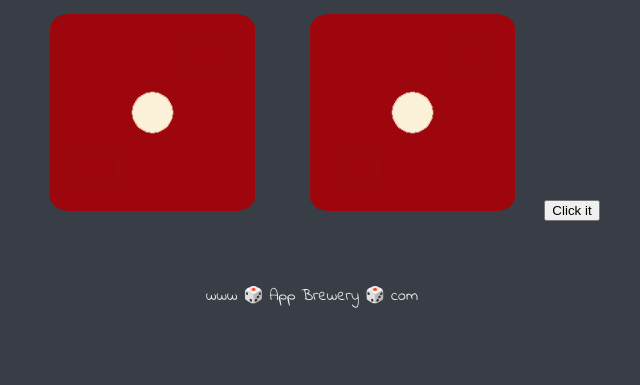
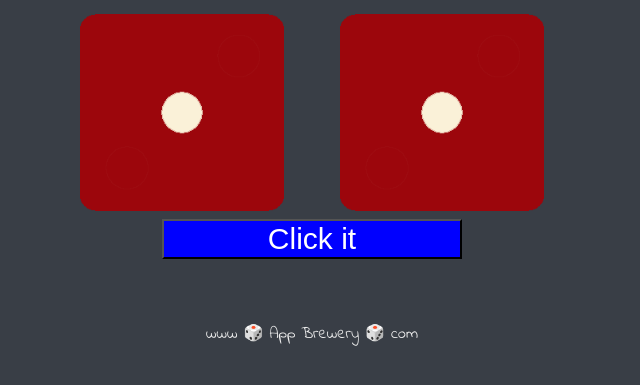
Before and after one commit to wisecodeworks/Dice, a plain HTML site: page index.html in a window 1280 px wide. Shown: the part 321-706 px from the top of the page, without its empty margins (328-968 px from the left). Drawn offline with Linux system fonts and the light colour scheme.

Commit message:
moved button

```diff
--- a/index.html
+++ b/index.html
@@ -22,10 +22,12 @@
         <img class="img2" src="images/dice1.png">
       </div>
 
-      <button onclick="getRandomImage()">Click it</button>
+
 
     </div>
-
+    <div class="container">
+      <button class="btn" onclick="getRandomImage()">Click it</button>
+    </div>
 
   </body>
 
```
